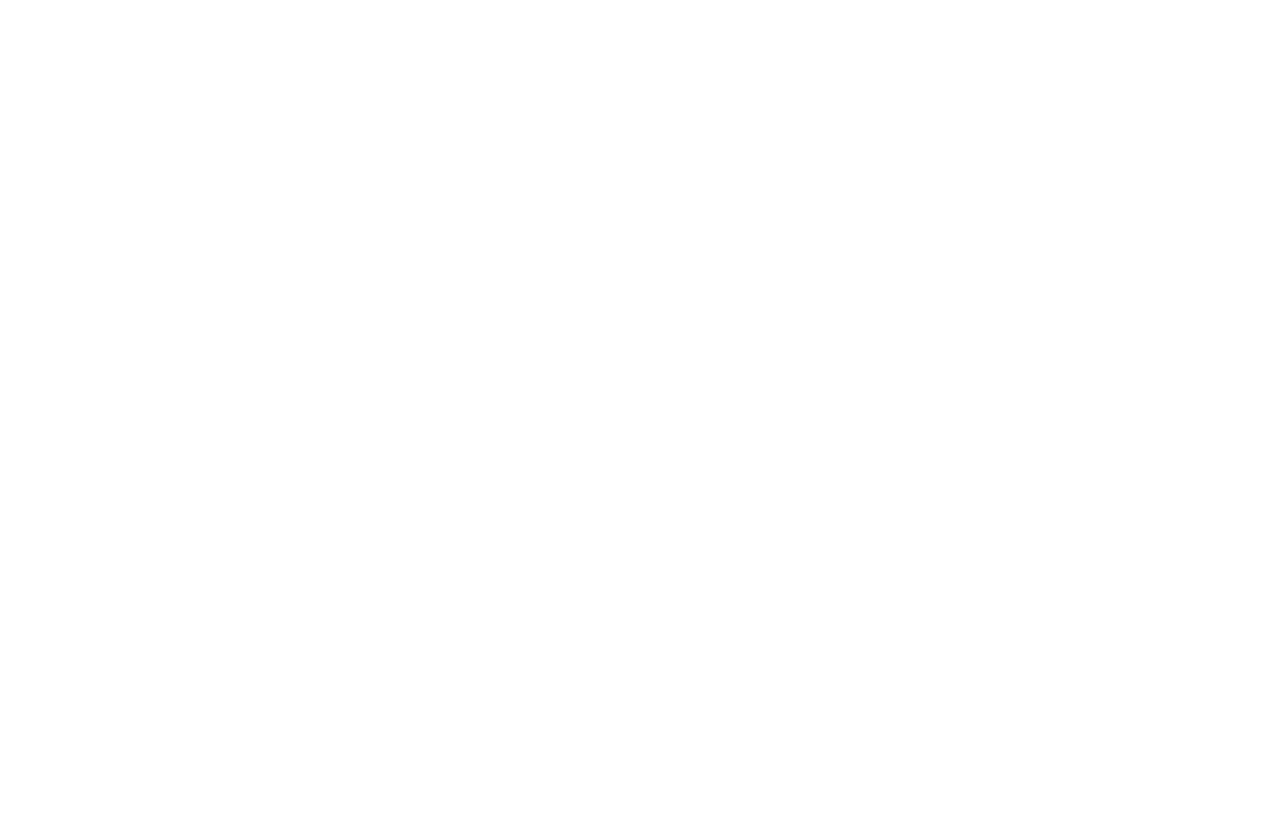
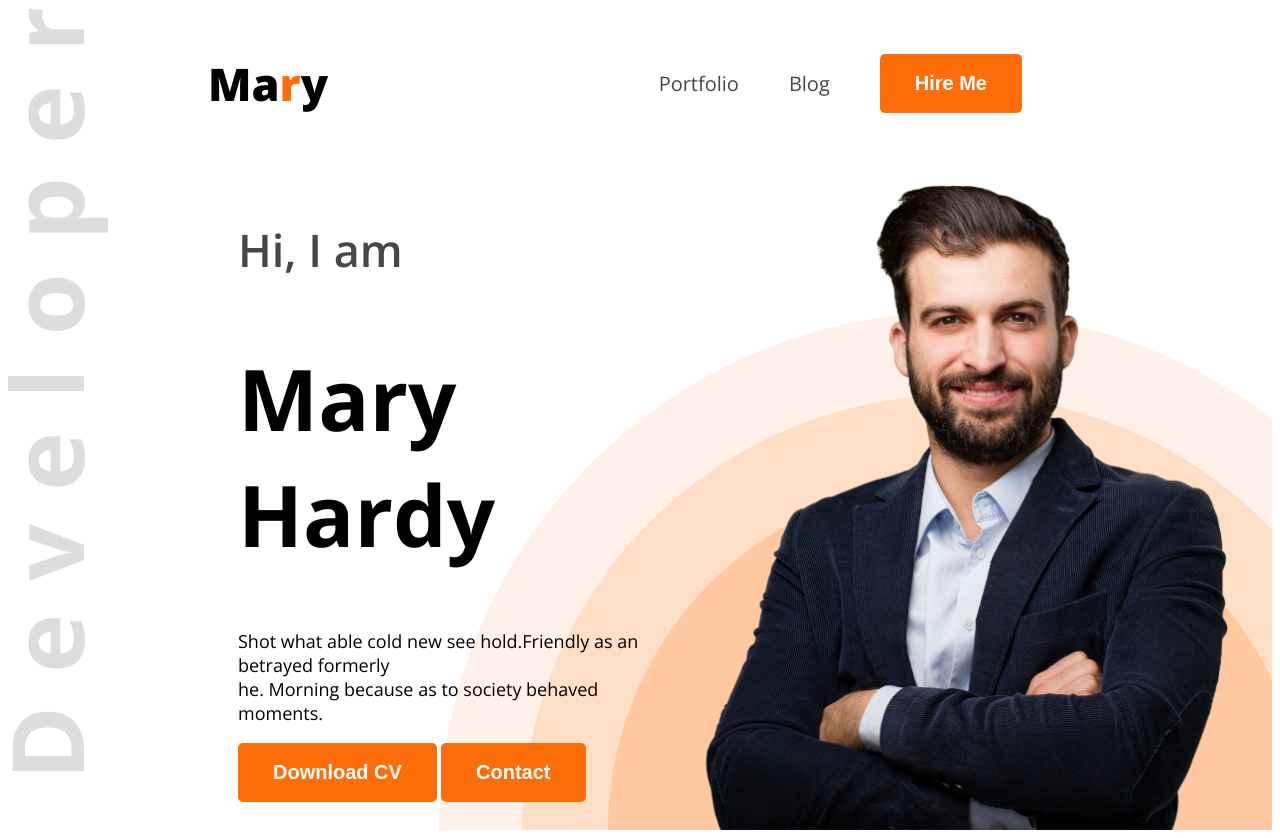
Before and after one commit to antu-sen/Old-Project, a plain HTML site: page index.html in a window 1280 px wide. Before the commit the page ends 800 px from the top, so only its background shows below. Drawn offline with nearby package versions, Linux system fonts and the light colour scheme.

Commit message:
added banner

```diff
--- a/index.html
+++ b/index.html
@@ -4,9 +4,43 @@
     <meta charset="UTF-8">
     <meta name="viewport" content="width=device-width, initial-scale=1.0">
     <title>Web Devoloper Portfolio</title>
+    <link rel="preconnect" href="https://fonts.googleapis.com">
+<link rel="preconnect" href="https://fonts.gstatic.com" crossorigin>
+<link href="https://fonts.googleapis.com/css2?family=Open+Sans:ital,wght@0,300..800;1,300..800&display=swap" rel="stylesheet">
+    <link rel="stylesheet" href="styles/style.css">
 
 </head>
-<body>
+<body class="open-sans-normal">
+    <header class="header">
+        <nav>
+            <h3 class="nav-title">Ma<span class="text-primary">r</span>y</h3>
+            <ul>
+                <li><a class="dark-2" href="#">Portfolio</a></li>
+                <li><a class="dark-2" href="#">Blog</a></li>
+                <li><a href="#"><button class="btn-primary">Hire Me</button></a></li>
+            </ul>
+        </nav>
+        <div class="banner">
+             <div class="banner-content">
+                <h4 class="banner-greetings dark-2">Hi, I  am</h4>
+                <h1 class="banner-title">Mary Hardy</h1>
+                <p class="banner-description">Shot what able cold new see hold.Friendly as an betrayed formerly <br> he. Morning because as to society behaved moments.</p>
+                <button class="btn-primary">Download CV</button>
+                <button class="btn-primary">Contact</button>
+
+             </div>
+             <img class="banner-profile-picture" src="./images/hardy.png" alt="">
+        </div>
+
+    </header>
+    <main>
+
+    </main>
+
+    <footer>
+
+    </footer>
+
 
 </body>
 </html>
--- /dev/null
+++ b/styles/style.css
@@ -0,0 +1,91 @@
+
+.open-sans-normal{
+    font-family: "Open Sans", sans-serif;
+    font-optical-sizing: auto;
+    font-style: normal;
+    font-variation-settings:
+      "wdth" 100;
+  }
+
+  /* shared styles */
+.text-primary{
+    color: #FD6E0A;
+}
+.dark-2{
+    color: #474747;
+}
+
+.btn-primary{
+    background-color: #FD6E0A;
+    font-weight: bold;
+    font-size: 20px;
+    color: white;
+    padding: 18px 35px;
+    border-radius: 5px;
+    border: none;
+
+}
+/* hearer */
+.header{
+    background-image: url('../images/developer.png'),url('../images/header_bg.png') ;
+    background-repeat: no-repeat;
+    background-position: top left,bottom right;
+}
+
+
+/* nav styles start */
+nav{
+    display: flex;
+    align-items: center;
+    justify-content: space-between;
+    margin: 0px 200px;
+}
+
+.nav-title{
+    font-weight: 800;
+    font-size: 45px;
+}
+nav ul {
+    display: flex;
+    align-items: center;
+
+}
+nav ul li{
+    list-style: none;
+    margin-right: 50px;
+}
+nav li a{
+    text-decoration: none;
+    font-size: 20px;
+}
+
+.text-primary{
+    color: #FD6E0A;
+}
+
+/* banner styles */
+.banner{
+    display: flex;
+    justify-content: space-between;
+    margin: 0  35px 0  230px;
+}
+.banner-content{
+    max-width: 632px;
+}
+.banner-greetings{
+    font-size: 45px;
+    font-weight: 600;
+
+
+
+}
+.banner-title{
+    font-size: 85px;
+    font-weight: bold;
+}
+.banner-description {
+    font-size: 18px;
+}
+.banner-profile-picture{
+    width: 580px;
+}
```
